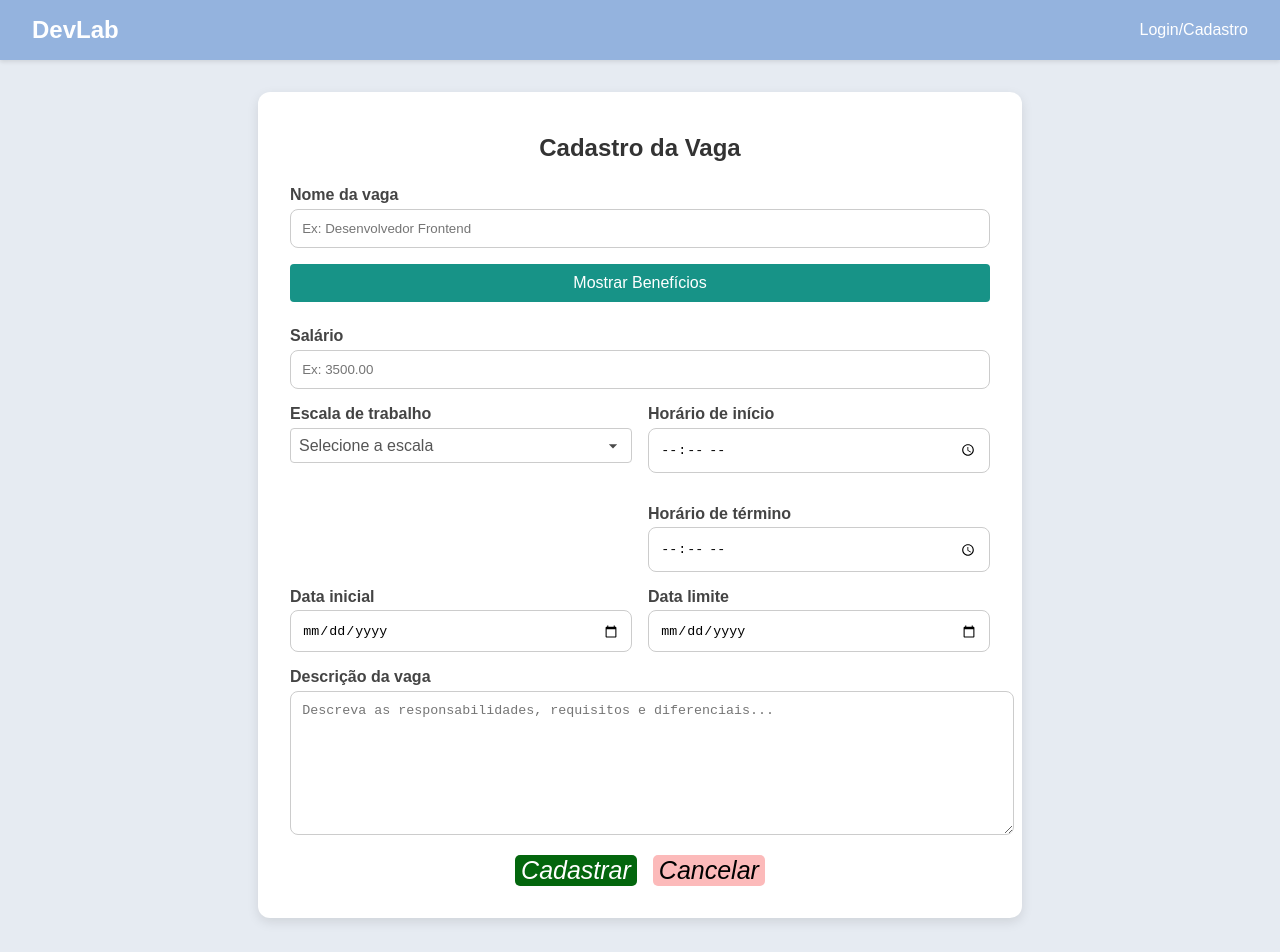
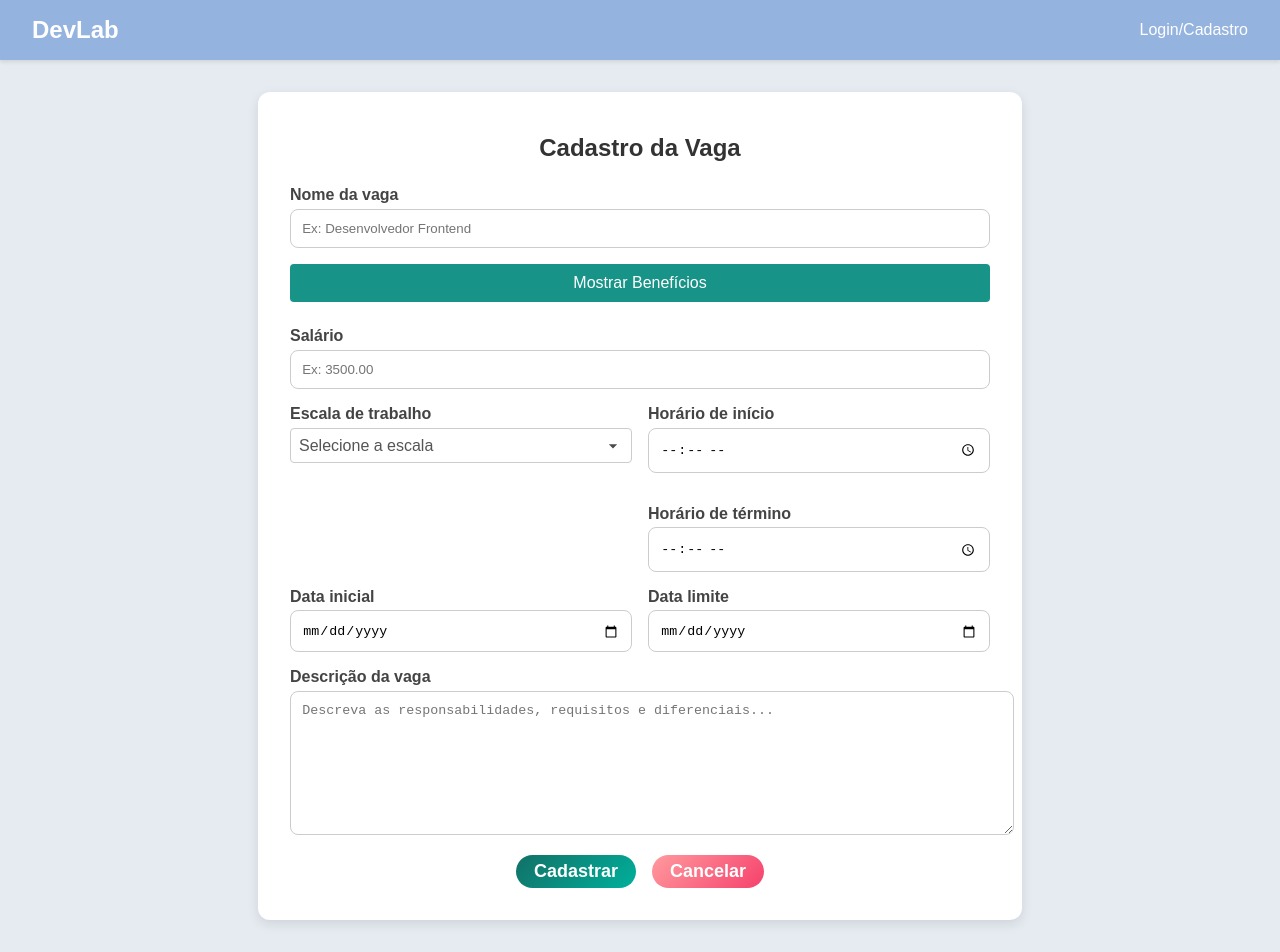
Before and after one commit to 211232023/DevLab, a React (Create React App) app in the folder RH_Projetos/frontend/: page /cadastro-vaga in a window 1280 px wide. Built offline with nearby package versions, Linux system fonts and the light colour scheme.

Commit message:
Update CadastroVaga.css

```diff
--- a/RH_Projetos/frontend/src/pages/rh/CadastroVaga.css
+++ b/RH_Projetos/frontend/src/pages/rh/CadastroVaga.css
@@ -61,33 +61,50 @@ textarea {
   align-items: center;
 }
 
+/* Botão Cancelar */
 .btn-cancel {
-  background-color: rgb(252, 186, 186);
-  color: black;
-  font-size: 25px;
+  background: linear-gradient(135deg, #ff9a9e, #f6416c);
+  color: white;
+  font-size: 18px;
+  font-weight: bold;
   border: none;
-  font-style: italic;
   cursor: pointer;
-  border-radius: 5px;
-  transition: background-color 0.3s, color 0.3s;
-}
-.btn-cancel:hover {
-  background-color: rgb(253, 67, 67);
-  color: white;
+  border-radius: 25px;
+  padding: 6px 18px; /* Menor vertical (6px) */
+  transition: transform 0.2s, box-shadow 0.2s;
 }
 
+.btn-cancel:hover {
+  transform: translateY(-2px);
+  box-shadow: 0 4px 8px rgba(246, 65, 108, 0.4);
+}
+
+.btn-cancel:active {
+  transform: scale(0.95);
+  box-shadow: 0 2px 4px rgba(246, 65, 108, 0.3);
+}
+
+/* Botão Cadastrar */
 .btn-cadastroVaga {
-  background-color: rgb(3, 102, 13);
+  background: linear-gradient(135deg, #127067, #00b09b);
   color: white;
-  font-size: 25px;
-  font-style: italic;
+  font-size: 18px;
+  font-weight: bold;
+  border: none;
   cursor: pointer;
-  border: none;
-  border-radius: 5px;
-  transition: background-color 0.3s;
+  border-radius: 25px;
+  padding: 6px 18px; /* Menor vertical (6px) */
+  transition: transform 0.2s, box-shadow 0.2s;
 }
+
 .btn-cadastroVaga:hover {
-  background-color: rgb(7, 139, 20);
+  transform: translateY(-2px);
+  box-shadow: 0 4px 8px rgba(0, 176, 155, 0.4);
+}
+
+.btn-cadastroVaga:active {
+  transform: scale(0.95);
+  box-shadow: 0 2px 4px rgba(0, 176, 155, 0.3);
 }
 
 /* Tags de benefícios */
```
